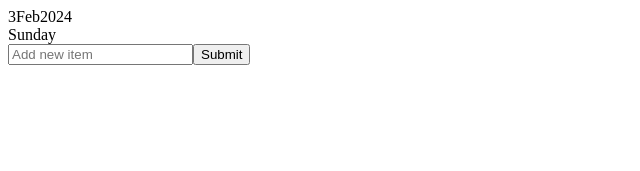
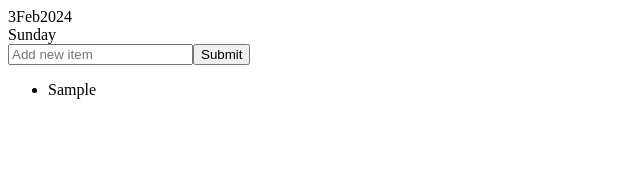
Before and after one commit to finnleygrange/ToDoList, a React (Vite) app in the folder client/: page / in a window 1280 px wide. Both pictures are taken after typing "Sample" into the empty fields and a click on the button "Submit". Shown: the top 171 px of the page, without its empty margins (0-640 px from the left). Built offline with nearby package versions, Linux system fonts and the light colour scheme.

Commit message:
Created item list component

```diff
--- a/client/src/App.jsx
+++ b/client/src/App.jsx
@@ -1,11 +1,20 @@
 import DateNow from "./components/DateNow";
 import AddItemForm from "./components/AddItemForm";
+import { useState } from "react";
+import ItemList from "./components/ItemList";
 
 function App() {
+  const [items, setItems] = useState([]);
+
+  function AddItemToList(newItem) {
+    setItems([...items, newItem]);
+  }
+
   return (
     <>
       <DateNow />
-      <AddItemForm />
+      <AddItemForm addItemToList={AddItemToList} />
+      <ItemList items={items} />
     </>
   );
 }
--- a/client/src/components/AddItemForm.jsx
+++ b/client/src/components/AddItemForm.jsx
@@ -1,26 +1,26 @@
 import { useState } from "react";
 
-function AddItemForm() {
-  const [itemName, setItemName] = useState("");
+function AddItemForm({ addItemToList }) {
+  const [item, setItem] = useState("");
 
   function addItem(event) {
     event.preventDefault();
 
-    console.log(itemName);
+    addItemToList(item);
 
-    setItemName("");
+    setItem("");
   }
 
   function handleInputChange(event) {
-    setItemName(event.target.value);
+    setItem(event.target.value);
   }
 
   return (
     <>
-      <form className="" onSubmit={addItem}>
+      <form onSubmit={addItem}>
         <input
           type="text"
-          value={itemName}
+          value={item}
           onChange={handleInputChange}
           placeholder="Add new item"
         />
--- /dev/null
+++ b/client/src/components/ItemList.jsx
@@ -0,0 +1,13 @@
+function ItemList({ items }) {
+  return (
+    <div>
+      <ul>
+        {items.map((item, index) => (
+          <li key={index}>{item}</li>
+        ))}
+      </ul>
+    </div>
+  );
+}
+
+export default ItemList;
```
